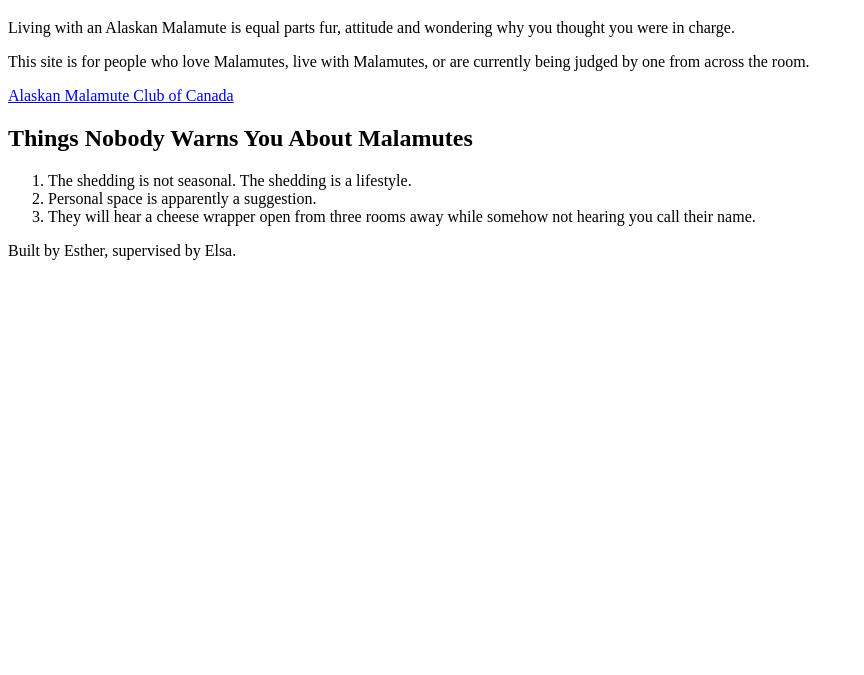
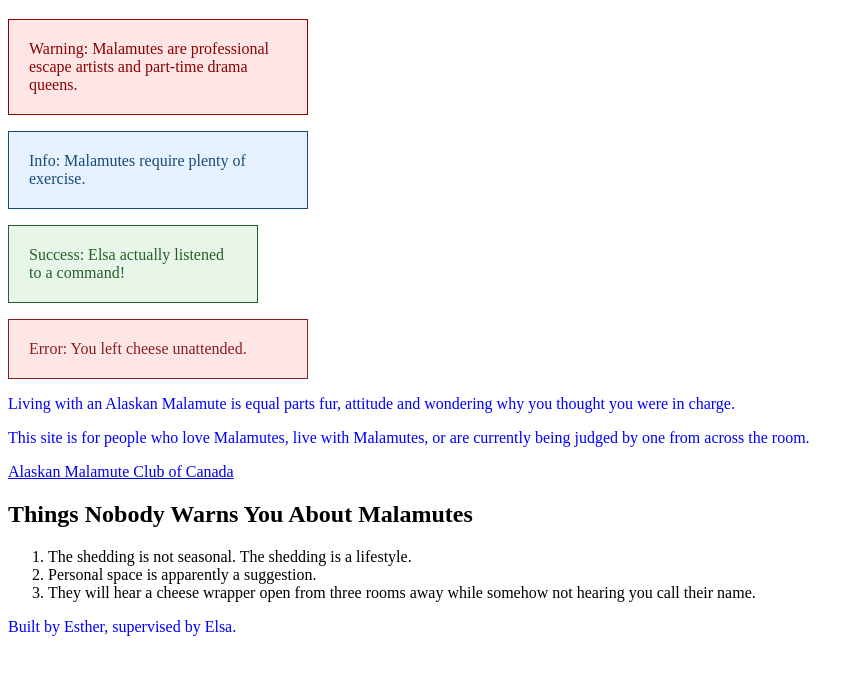
Before and after one commit to EstherAllin/Academy-Learning, a plain HTML site: page index.html in a window 1280 px wide. Shown: the part 105-780 px from the top of the page, without its empty margins (0-864 px from the left). Drawn offline with Linux system fonts and the light colour scheme.

Commit message:
Week 5: CSS selectors and box model practice

```diff
--- a/index.html
+++ b/index.html
@@ -4,6 +4,7 @@
         <meta charset="UTF-8">
         <meta name="viewport" content="width=device-width, initial-scale=1.0">
         <title>Life With a Malamute</title>
+        <link rel="stylesheet" href="styles.css">
     </head>
     <body>
         <a href="#main">Skip to content</a>
@@ -16,6 +17,14 @@
         </header>
         <main id="main">
             <h1>Life With a Malamute</h1>
+            <p class="notice is-urgent">Warning: Malamutes are professional escape artists and part-time drama queens.</p>
+            <section class="notice-section">
+            <p class="notice is-info">Info: Malamutes require plenty of exercise.</p>
+            </section>
+            <div class="notice-container">
+            <p class="notice is-success">Success: Elsa actually listened to a command!</p>
+            </div>
+            <p class="notice is-error">Error: You left cheese unattended.</p>
             <p>Living with an Alaskan Malamute is equal parts fur, attitude and wondering why you thought you were in charge.</p>
             <p>This site is for people who love Malamutes, live with Malamutes, or are currently being judged by one from across the room.</p>
             <a href="https://www.alaskanmalamute.ca/">Alaskan Malamute Club of Canada</a>
--- /dev/null
+++ b/styles.css
@@ -0,0 +1,47 @@
+*,
+*::before,
+*::after {
+    box-sizing: border-box;
+}
+.notice {
+    width: 300px;
+    max-width: 100%;
+    padding: 20px;
+    border: 1px solid black;
+    color: red;
+    overflow-wrap: anywhere;
+}p {
+    color: blue;
+}
+.notice.is-urgent {
+    color: darkred;
+    background-color: #ffe6e6;
+    border-color: darkred;
+}
+.notice.is-info {
+    color: #164b7a;
+    background-color: #e6f2ff;
+    border-color: #164b7a;
+}
+.notice.is-success {
+    color: #256029;
+    background-color: #e8f5e9;
+    border-color: #256029;
+}
+.notice.is-error {
+    color: #8b1e1e;
+    background-color: #ffe6e6;
+    border-color: #8b1e1e;
+}
+.notice.is-urgent {
+    color: darkred;
+    background-color: #ffe6e6;
+    border-color: darkred;
+}.notice-section {
+    width: 350px;
+    max-width: 100%;
+}
+.notice-container {
+    width: 250px;
+    max-width: 100%;
+}
```
